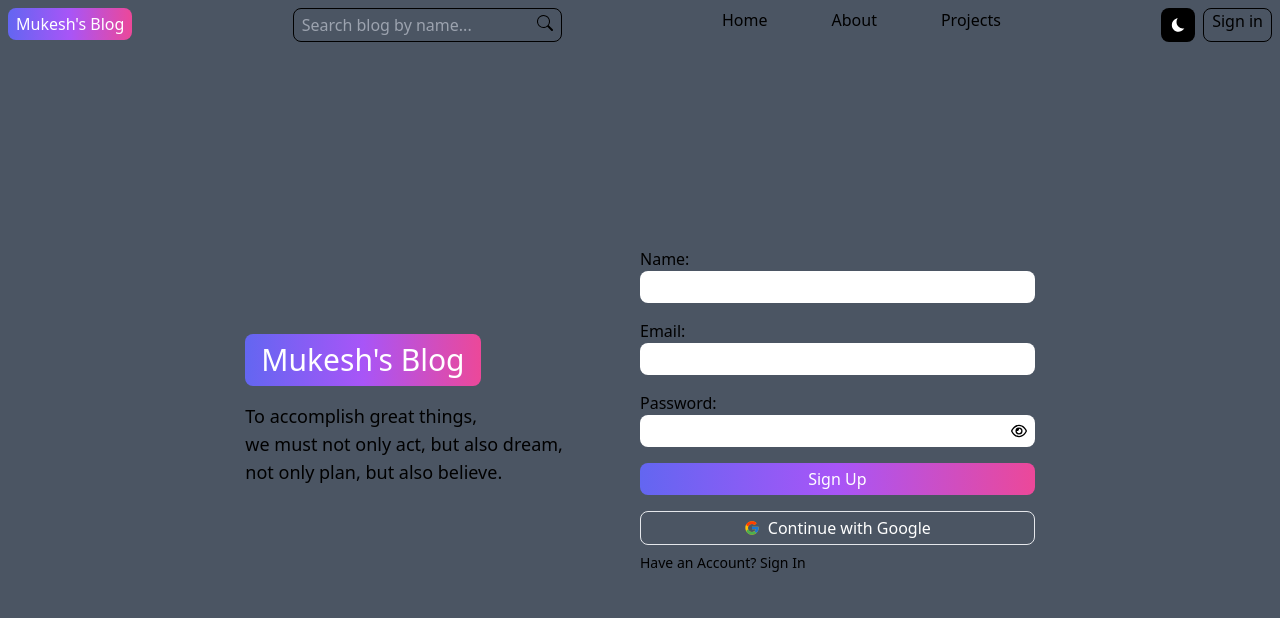
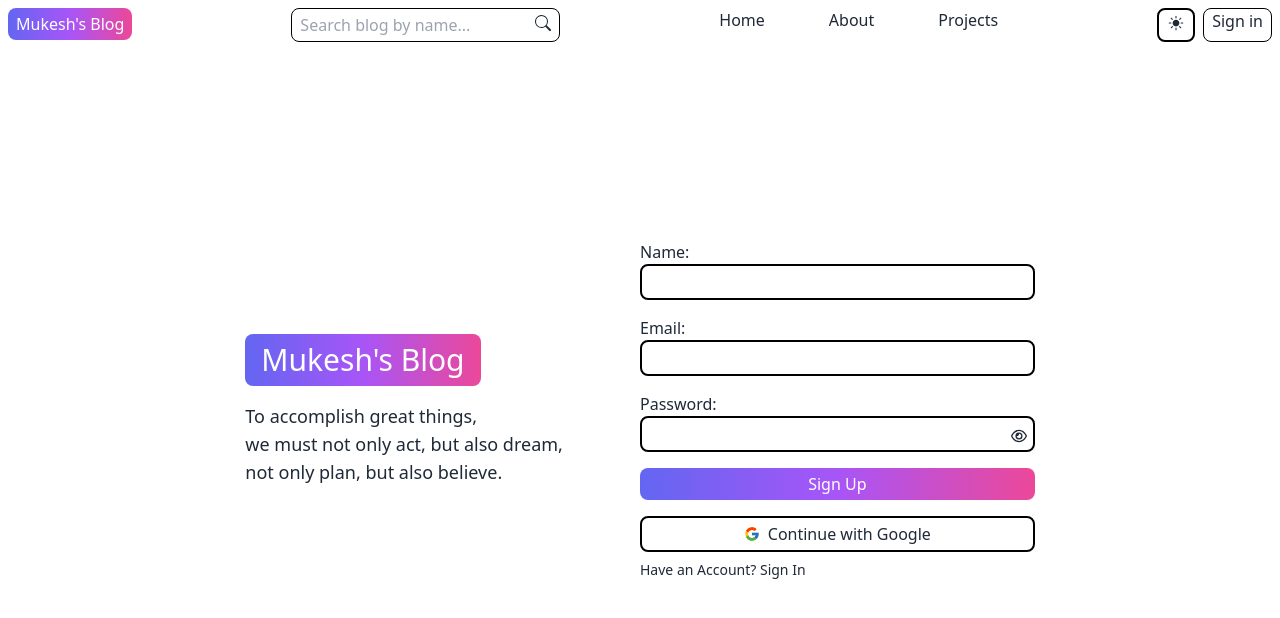
Before and after one commit to Kushwaha-Mukesh/Blog-App, a React (Vite) app in the folder blog-frontend/: page /sign-up in a window 1280 px wide. Shown: the top 618 px of the page. Built offline with nearby package versions, Linux system fonts and the light colour scheme; no server answers.

Commit message:
update header with user details and added dark/light mode functionality

```diff
--- a/blog-frontend/index.html
+++ b/blog-frontend/index.html
@@ -2,11 +2,10 @@
 <html lang="en">
   <head>
     <meta charset="UTF-8" />
-    <link rel="icon" type="image/svg+xml" href="/vite.svg" />
     <meta name="viewport" content="width=device-width, initial-scale=1.0" />
     <title>Blog App</title>
   </head>
-  <body class="bg-gray-600">
+  <body>
     <div id="root"></div>
     <script type="module" src="/src/main.jsx"></script>
   </body>
--- a/blog-frontend/src/components/Header.jsx
+++ b/blog-frontend/src/components/Header.jsx
@@ -1,12 +1,18 @@
 import { Link } from "react-router-dom";
 import { BsSearch } from "react-icons/bs";
-import { IoIosMoon } from "react-icons/io";
+import { IoIosMoon, IoIosSunny } from "react-icons/io";
 import { GiHamburgerMenu } from "react-icons/gi";
 import { useState } from "react";
 import { RxCross2 } from "react-icons/rx";
+import { useSelector, useDispatch } from "react-redux";
+import { toggleTheme } from "../store/themeSlice";
 
 const Header = () => {
+  const { currentUser } = useSelector((state) => state.user);
+  const { theme } = useSelector((state) => state.theme);
+  const dispatch = useDispatch();
   const [show, setShow] = useState(false);
+  const [profile, setProfile] = useState(false);
   const handleClick = () => {
     setShow(!show);
   };
@@ -41,15 +47,40 @@ const Header = () => {
           </Link>
         </div>
         <div className="sm:flex justify-center hidden">
-          <span className="text-lg bg-black text-white rounded-lg px-2">
-            <IoIosMoon className="relative top-2" />
+          <span
+            className="text-lg rounded-lg px-2 border-2 border-black cursor-pointer"
+            onClick={() => dispatch(toggleTheme())}
+          >
+            {theme === "light" ? (
+              <IoIosSunny className="relative top-1" />
+            ) : (
+              <IoIosMoon className="relative top-1" />
+            )}
           </span>
+          {currentUser ? (
+            <div className="relative">
+              <img
+                src={currentUser.newUser.profilePicture}
+                alt="user"
+                className="w-8 rounded-lg ml-2 cursor-pointer"
+                onClick={() => setProfile(!profile)}
+              />
+              {profile && (
+                <div className="flex flex-col gap-2 absolute px-4 py-2 rounded-lg right-0 mt-1 border-2 border-black">
+                  <span>{currentUser.newUser.name}</span>
+                  <Link to={"/profile"}>Profile</Link>
+                  <span>Sign Out</span>
+                </div>
+              )}
+            </div>
+          ) : (
             <Link
               to={"/sign-in"}
               className="border border-black rounded-lg px-2 ml-2"
             >
               Sign in
             </Link>
+          )}
         </div>
         <div className="md:hidden cursor-pointer" onClick={handleClick}>
           {show ? (
@@ -61,7 +92,7 @@ const Header = () => {
       </div>
 
       {show && (
-        <div className="flex flex-col justify-between h-[80vh] absolute bg-white w-[200px] top-12 right-0 rounded-lg p-4">
+        <div className="flex flex-col justify-between h-[80vh] absolute w-[200px] top-12 right-0 rounded-lg p-4 z-20 border-2 border-black">
           <div className="flex flex-col gap-4">
             <Link to={"/"}>
               <span>Home</span>
@@ -72,14 +103,26 @@ const Header = () => {
             <Link to={"/projects"}>
               <span>Projects</span>
             </Link>
+            {currentUser && <Link to={"/profile"}>Profile</Link>}
           </div>
           <div className="w-full">
-            <span className="text-lg w-full rounded-lg px-2">
-              <IoIosMoon />
+            <span
+              className="text-lg rounded-lg px-2 cursor-pointer"
+              onClick={() => dispatch(toggleTheme())}
+            >
+              {theme === "light" ? (
+                <IoIosSunny className="ml-2" />
+              ) : (
+                <IoIosMoon className="ml-2" />
+              )}
             </span>
+            {currentUser ? (
+              <span>Sign Out</span>
+            ) : (
               <Link to={"/sign-in"}>
                 <button>Sign in</button>
               </Link>
+            )}
           </div>
         </div>
       )}
--- a/blog-frontend/src/components/OAuth.jsx
+++ b/blog-frontend/src/components/OAuth.jsx
@@ -31,7 +31,7 @@ const OAuth = () => {
   };
   return (
     <button
-      className="border rounded-lg px-2 p-1 text-white mt-4 mb-2"
+      className="border-2 border-black rounded-lg px-2 p-1 mt-4 mb-2"
       onClick={handleClick}
     >
       <FcGoogle className="inline mr-2 relative top-[-2px]" />
--- /dev/null
+++ b/blog-frontend/src/components/ThemeProvider.jsx
@@ -0,0 +1,18 @@
+import { useSelector } from "react-redux";
+
+const ThemeProvider = ({ children }) => {
+  const { theme } = useSelector((state) => state.theme);
+  return (
+    <div
+      className={
+        theme === "light"
+          ? "bg-white text-gray-800 min-h-screen"
+          : "text-gray-200 bg-[rgb(16,23,42)] min-h-screen"
+      }
+    >
+      {children}
+    </div>
+  );
+};
+
+export default ThemeProvider;
--- a/blog-frontend/src/firebase.js
+++ b/blog-frontend/src/firebase.js
@@ -1,9 +1,4 @@
-// Import the functions you need from the SDKs you need
 import { initializeApp } from "firebase/app";
-// TODO: Add SDKs for Firebase products that you want to use
-// https://firebase.google.com/docs/web/setup#available-libraries
-
-// Your web app's Firebase configuration
 const firebaseConfig = {
   apiKey: import.meta.env.VITE_FIREBASE_API_KEY,
   authDomain: "mern-blog-df335.firebaseapp.com",
--- a/blog-frontend/src/main.jsx
+++ b/blog-frontend/src/main.jsx
@@ -5,12 +5,15 @@ import "./index.css";
 import { Provider } from "react-redux";
 import { store, persistor } from "./store/index.js";
 import { PersistGate } from "redux-persist/integration/react";
+import ThemeProvider from "./components/ThemeProvider.jsx";
 
 ReactDOM.createRoot(document.getElementById("root")).render(
   <React.StrictMode>
     <PersistGate persistor={persistor}>
       <Provider store={store}>
-        <App />
+        <ThemeProvider>
+          <App />
+        </ThemeProvider>
       </Provider>
     </PersistGate>
   </React.StrictMode>
--- a/blog-frontend/src/pages/Sign-In.jsx
+++ b/blog-frontend/src/pages/Sign-In.jsx
@@ -55,7 +55,7 @@ const SignIn = () => {
             <input
               type="email"
               id="email"
-              className="rounded-lg px-2 p-1 outline-none w-full"
+              className="rounded-lg px-2 p-1 outline-none border-2 border-black w-full bg-transparent"
               {...register("email", { required: true })}
             />
           </label>
@@ -67,7 +67,7 @@ const SignIn = () => {
             <input
               type={showPass ? "text" : "password"}
               id="password"
-              className="rounded-lg px-2 p-1 outline-none w-full"
+              className="rounded-lg px-2 p-1 outline-none border-2 border-black w-full bg-transparent"
               {...register("password", { required: true })}
             />
             <span
--- a/blog-frontend/src/pages/Sign-Up.jsx
+++ b/blog-frontend/src/pages/Sign-Up.jsx
@@ -52,7 +52,7 @@ const SignUp = () => {
             <input
               type="text"
               id="name"
-              className="rounded-lg px-2 p-1 outline-none w-full"
+              className="rounded-lg px-2 p-1 outline-none border-2 border-black w-full bg-transparent"
               {...register("name", { required: true })}
             />
           </label>
@@ -64,7 +64,7 @@ const SignUp = () => {
             <input
               type="email"
               id="email"
-              className="rounded-lg px-2 p-1 outline-none w-full"
+              className="rounded-lg px-2 p-1 outline-none border-2 border-black w-full bg-transparent"
               {...register("email", { required: true })}
             />
           </label>
@@ -76,7 +76,7 @@ const SignUp = () => {
             <input
               type={showPass ? "text" : "password"}
               id="password"
-              className="rounded-lg px-2 p-1 outline-none w-full"
+              className="rounded-lg px-2 p-1 outline-none border-2 border-black w-full bg-transparent"
               {...register("password", { required: true })}
             />
             <span
@@ -87,7 +87,7 @@ const SignUp = () => {
             </span>
           </label>
           {errors.password && (
-            <span className="text-sm text-red-500">This field is required</span>
+            <span className="text-sm text-red-700">This field is required</span>
           )}
           <button
             disabled={isLoading}
--- a/blog-frontend/src/store/index.js
+++ b/blog-frontend/src/store/index.js
@@ -2,9 +2,11 @@ import { configureStore, combineReducers } from "@reduxjs/toolkit";
 import { persistStore, persistReducer } from "redux-persist";
 import storage from "redux-persist/lib/storage";
 import userReducer from "./userSlice";
+import themeReducer from "./themeSlice";
 
 const rootReducer = combineReducers({
   user: userReducer,
+  theme: themeReducer,
 });
 
 const persistConfig = {
--- /dev/null
+++ b/blog-frontend/src/store/themeSlice.js
@@ -0,0 +1,18 @@
+import { createSlice } from "@reduxjs/toolkit";
+
+const initialState = {
+  theme: "light",
+};
+
+const themeSlice = createSlice({
+  name: "theme",
+  initialState,
+  reducers: {
+    toggleTheme: (state) => {
+      state.theme = state.theme === "light" ? "dark" : "light";
+    },
+  },
+});
+
+export const { toggleTheme } = themeSlice.actions;
+export default themeSlice.reducer;
```
Lines whose indentation alone changed are shown as unchanged.
